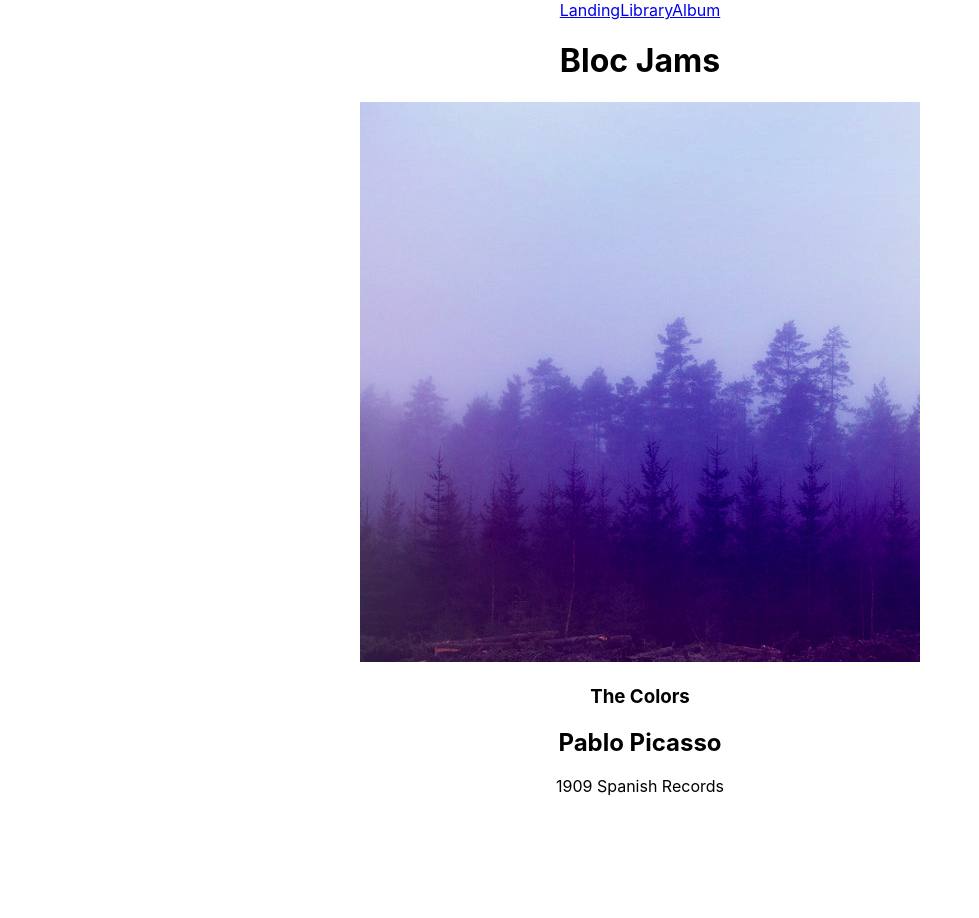
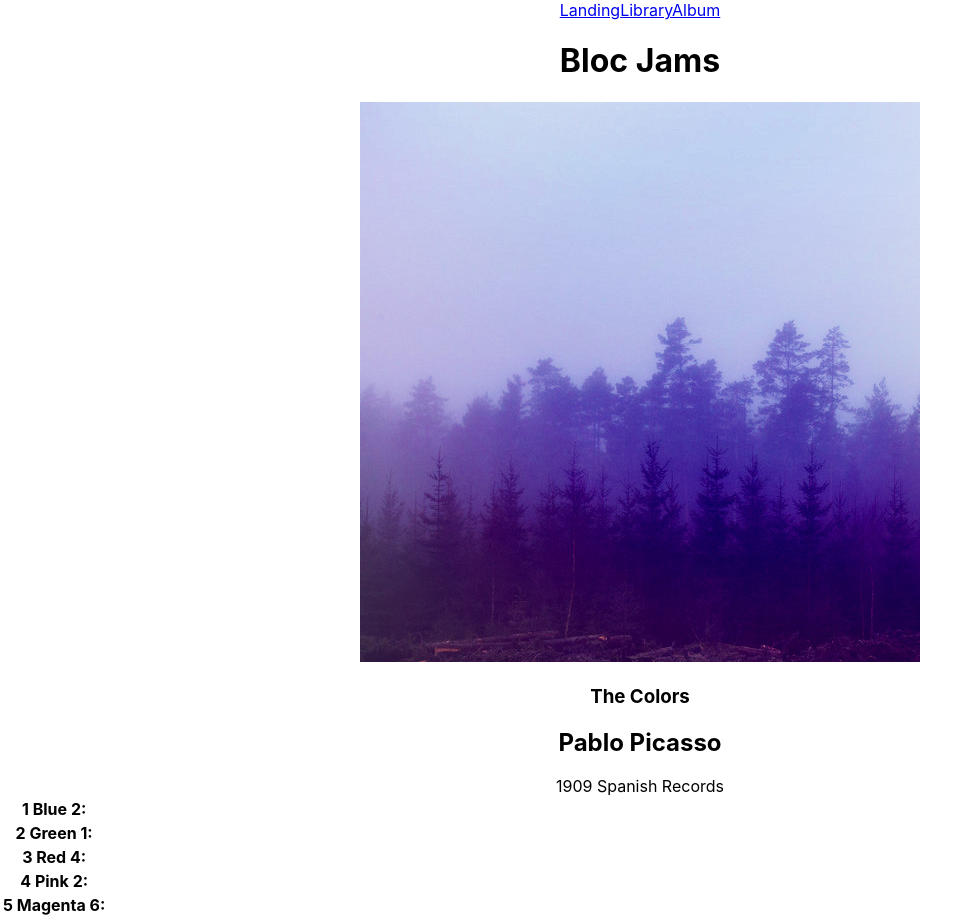
Before and after one commit to adamsubtract/bloc-jams-react, a React (Create React App) app: page /album/the-colors in a window 1280 px wide. Shown: the whole page, without its empty margins (0-979 px from the left). Before the commit the page ends 800 px from the top, so only its background shows below. Built offline with nearby package versions, Linux system fonts and the light colour scheme.

Commit message:
Current work

```diff
--- a/src/components/Album.js
+++ b/src/components/Album.js
@@ -31,7 +31,15 @@ class Album extends Component {
               <col id="song-title-column" />
               <col id="song-duration-column" />
             </colgroup>
-            <tbody>
+            <tbody id="song-info">
+            { this.state.album.songs.map((song, index) =>
+                  <tr key={index}>
+                  <th>{ index + 1 }{" "}
+                   { song.title }{" "}
+                   { Math.floor(song.duration/60) }:{}</th>
+                  </tr>
+                  )
+            }
             </tbody>
           </table>
          </section>
```
